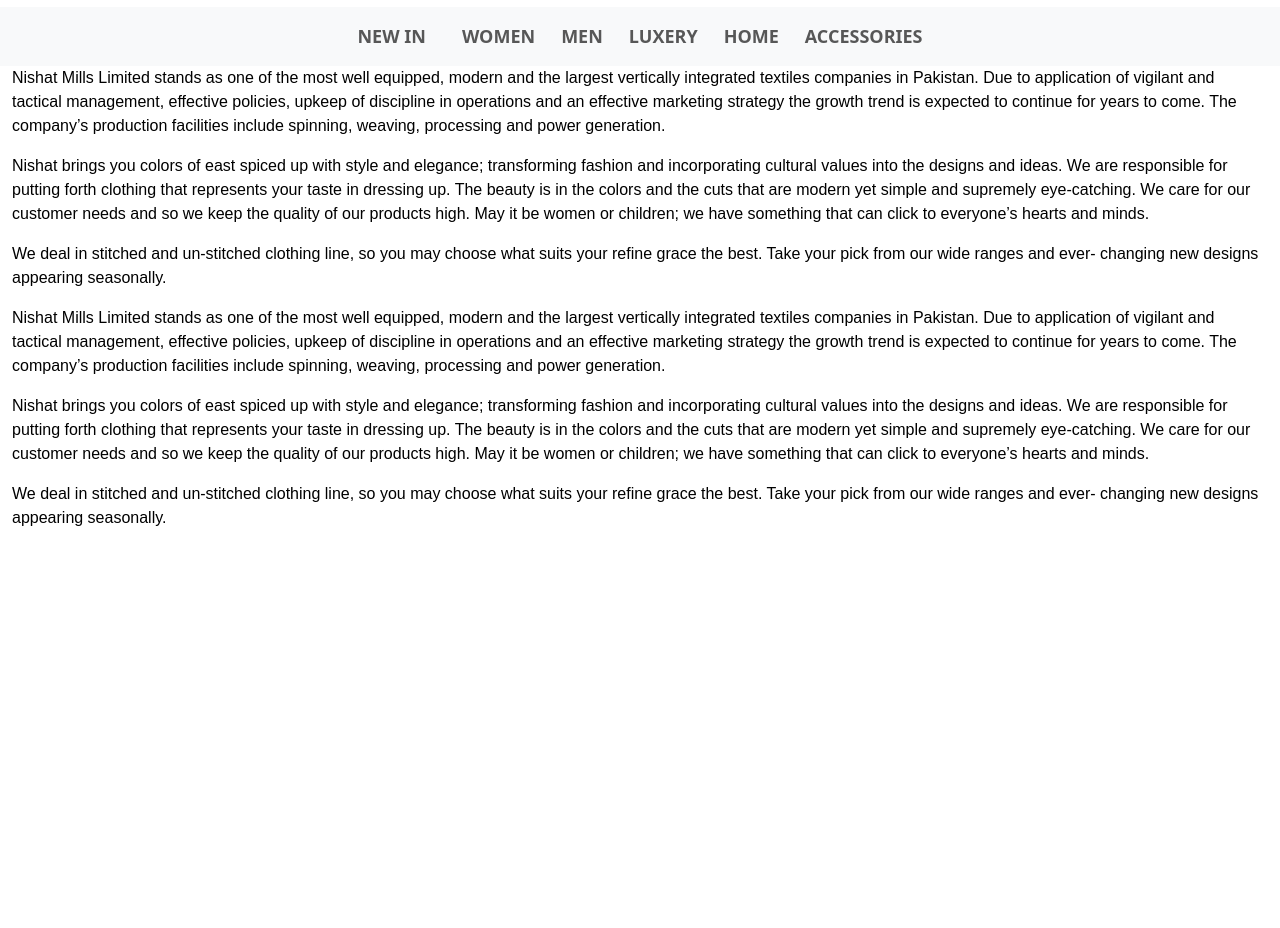
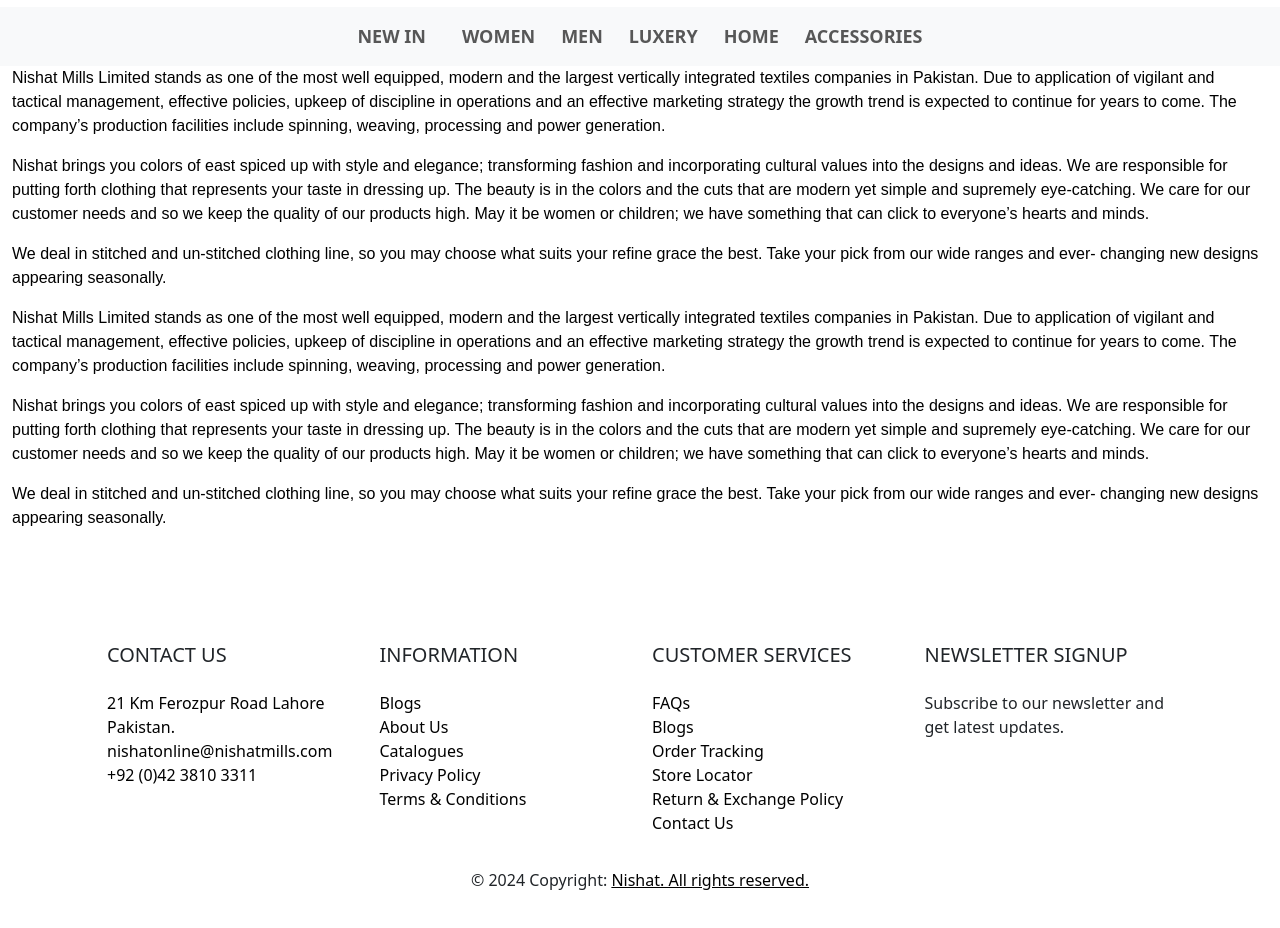
Before and after one commit to imam-sys/web.github, a plain HTML site: page about.html in a window 1280 px wide. Shown: the part 134-1062 px from the top of the page. Before the commit the page ends 800 px from the top, so only its background shows below. Drawn offline with nearby package versions, Linux system fonts and the light colour scheme.

Commit message:
Add files via upload

```diff
--- a/about.html
+++ b/about.html
@@ -62,3 +62,93 @@
             </div>
         </div>
     </div>
+
+      <div class="container my-">
+
+        <footer class="text-center text-lg-start border border-white mt-xl-5 pt-4">
+
+        <div class="container p-4">
+
+          <div class="row">
+
+            <div class="col-lg-3 col-md-6 mb-4 mb-lg-0">
+              <h5 class="text-uppercase mb-4">Contact Us</h5>
+
+              <ul class="list-unstyled mb-4">
+                <li>
+                  <a class="text-black" style="text-decoration: none;">21 Km Ferozpur Road Lahore Pakistan.</a>
+                </li>
+                <li>
+                  <a  class="text-black"  style="text-decoration: none;" >nishatonline@nishatmills.com</a>
+                </li>
+                <li>
+                  <a  class="text-black"  style="text-decoration: none;">+92 (0)42 3810 3311</a>
+                </li>
+              </ul>
+            </div>
+
+            <div class="col-lg-3 col-md-6 mb-4 mb-lg-0">
+              <h5 class="text-uppercase mb-4">Information</h5>
+
+              <ul class="list-unstyled">
+                <li>
+                  <a href="#!" class="text-black" style="text-decoration: none;">Blogs</a>
+                </li>
+                <li>
+                  <a href="about.html" class="text-black" style="text-decoration: none;">About Us</a>
+                </li>
+                <li>
+                  <a href="#!" class="text-black" style="text-decoration: none;">Catalogues</a>
+                </li>
+                <li>
+                  <a href="#!" class="text-black" style="text-decoration: none;" >Privacy Policy</a>
+                </li>
+                <li>
+                  <a href="#!" class="text-black" style="text-decoration: none;">Terms & Conditions</a>
+                </li>
+              </ul>
+            </div>
+
+
+            <div class="col-lg-3 col-md-6 mb-4 mb-lg-0">
+              <h5 class="text-uppercase mb-4">Customer Services</h5>
+
+              <ul class="list-unstyled">
+                <li>
+                  <a href="#!" class="text-black" style="text-decoration: none;">FAQs</a>
+                </li>
+                <li>
+                  <a href="#!" class="text-black" style="text-decoration: none;">Blogs</a>
+                </li>
+                <li>
+                  <a href="#!" class="text-black" style="text-decoration: none;">Order Tracking</a>
+                </li>
+                <li>
+                  <a href="#!" class="text-black" style="text-decoration: none;">Store Locator</a>
+                </li>
+                <li>
+                  <a href="#!" class="text-black" style="text-decoration: none;">Return & Exchange Policy</a>
+                </li>
+                <li>
+                  <a href="#!" class="text-black" style="text-decoration: none;">Contact Us</a>
+                </li>
+              </ul>
+            </div>
+
+            <div class="col-lg-3 col-md-6 mb-4 mb-lg-0">
+              <h5 class="text-uppercase mb-4">Newsletter Signup</h5>
+              Subscribe to our newsletter and get latest updates.
+            </div>
+
+        <div class="text-center p-3 border-top border-white">
+          © 2024 Copyright:
+          <a class="text-black" href="#">Nishat. All rights reserved.</a>
+        </div>
+
+      </footer>
+
+    </div>
+
+
+    </body>
+    </html>
```
